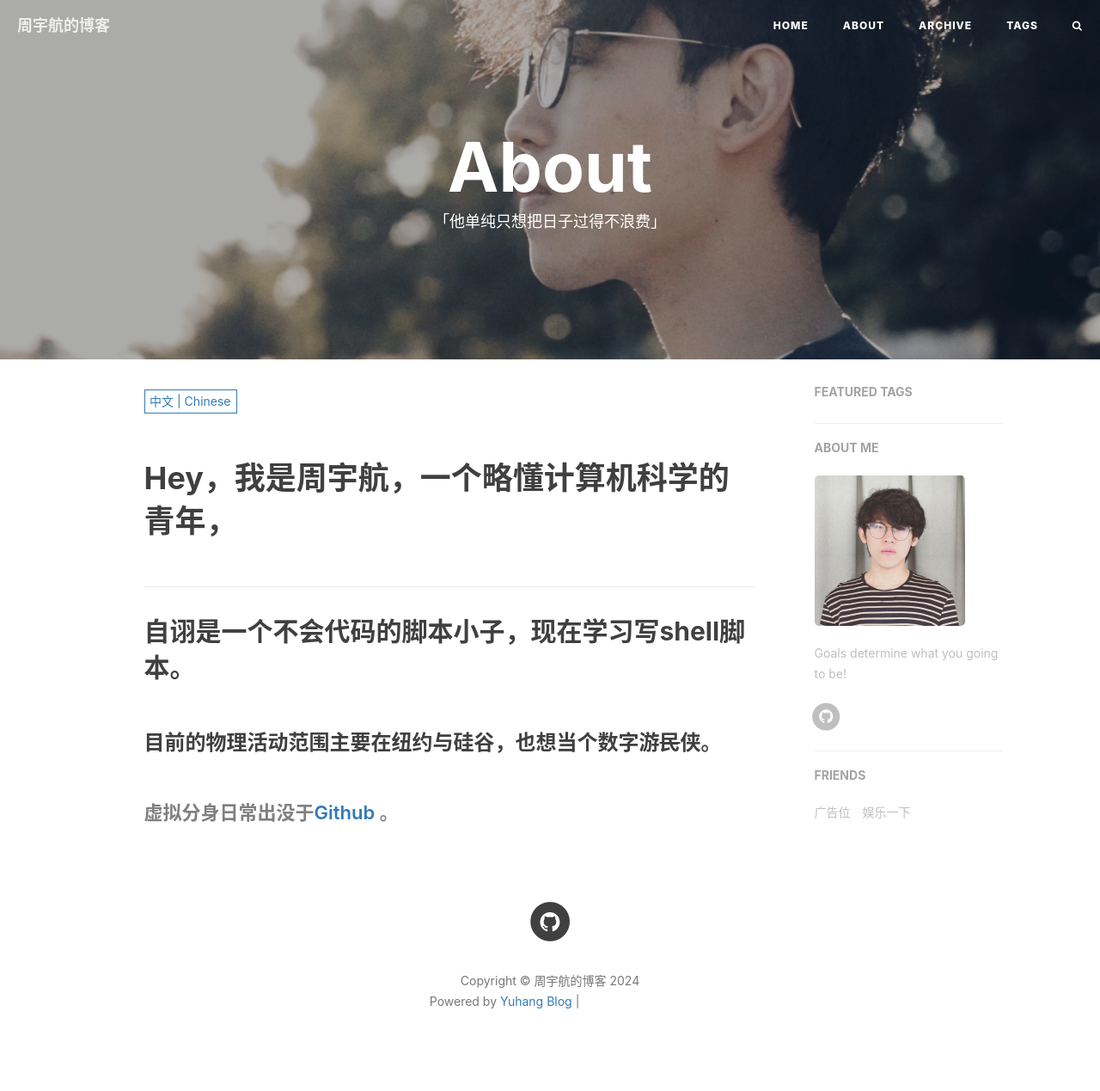
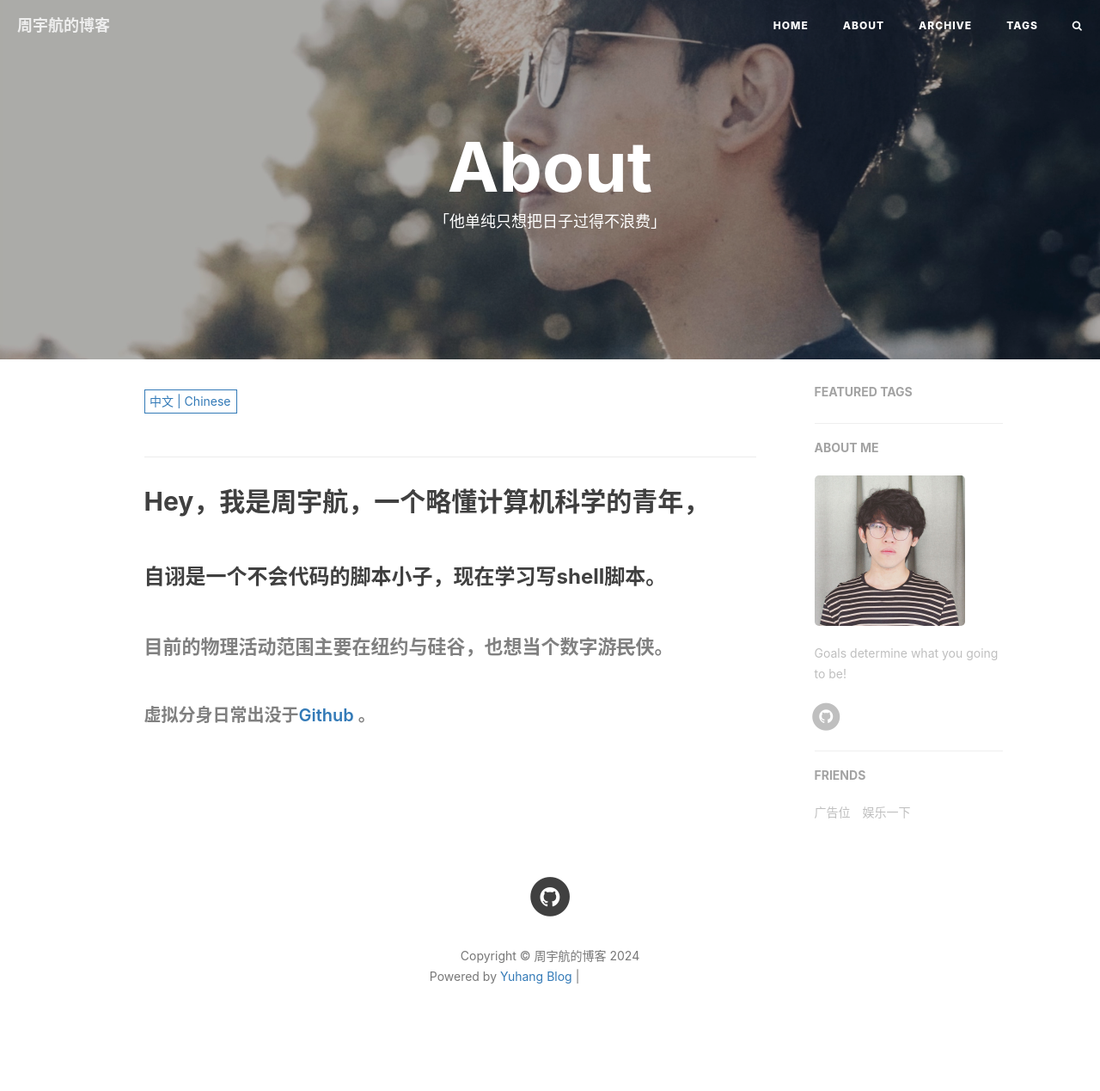
Before and after one commit to rebecca554owen/rebecca554owen.github.io, a Jekyll site: the page built from about.html, in a window 1280 px wide. Shown: the whole page at 86% size. Built offline with Jekyll 4.4.1, drawn with Linux system fonts in a browser that asks for light colours; nearby versions of some CDN libraries; comment, search, counter and statistics services are not loaded; after the commit the page ends 1240 px from its top, so only the background shows below that; grey boxes are pictures that could not be loaded.

Commit message:
Update zh.md

```diff
--- a/_includes/about/zh.md
+++ b/_includes/about/zh.md
@@ -1,4 +1,4 @@
-# Hey，我是周宇航，一个略懂计算机科学的青年，
-## 自诩是一个不会代码的脚本小子，现在学习写shell脚本。
-### 目前的物理活动范围主要在纽约与硅谷，也想当个数字游<del>民</del>侠。
-#### 虚拟分身日常出没于[Github](https://github.com/rebecca554owen) 。
+## Hey，我是周宇航，一个略懂计算机科学的青年，
+### 自诩是一个不会代码的脚本小子，现在学习写shell脚本。
+#### 目前的物理活动范围主要在纽约与硅谷，也想当个数字游<del>民</del>侠。
+##### 虚拟分身日常出没于[Github](https://github.com/rebecca554owen) 。
```
